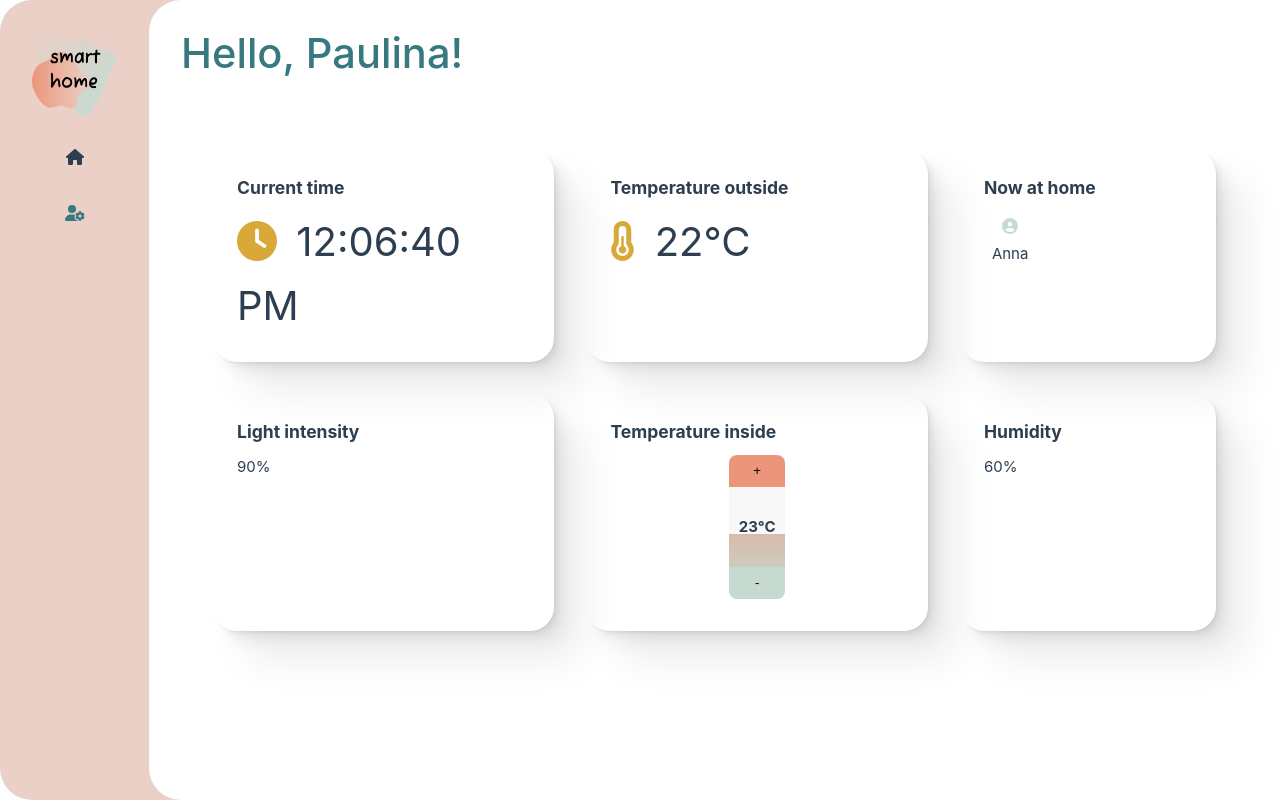
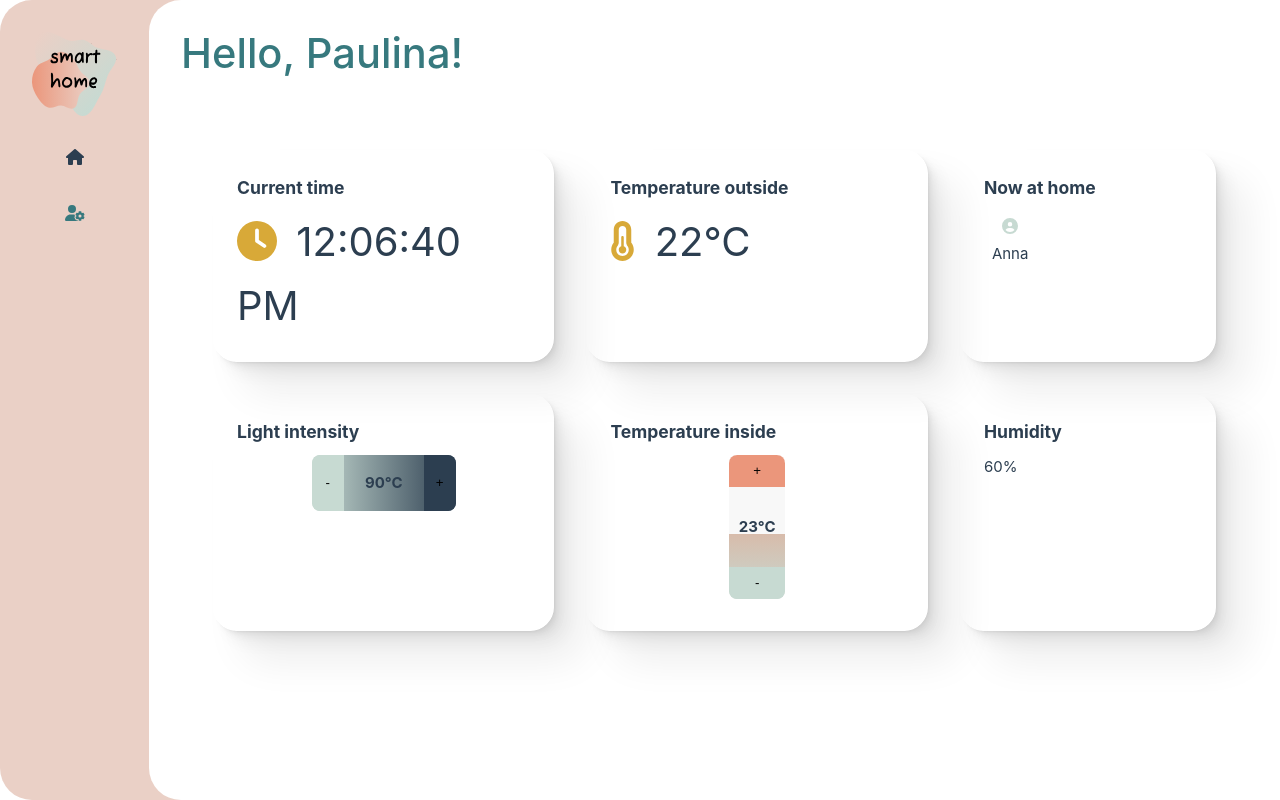
Before and after one commit to iniluap/smarthome-dashboard, a Vue app: page / in a window 1280 px wide. Built offline with nearby package versions, Linux system fonts and the light colour scheme.

Commit message:
Reuse thermometer for light control

```diff
--- a/src/assets/main.css
+++ b/src/assets/main.css
@@ -3,8 +3,6 @@
 @import "./icons.css";
 
 #app {
-  max-width: 1280px;
-  margin: 0 auto;
   font-weight: normal;
 }
 
--- a/src/components/LightControl.vue
+++ b/src/components/LightControl.vue
@@ -1,10 +1,85 @@
 <script setup lang="ts">
-const lightIntensity = 90;
+import { ref } from "vue";
+const lightIntensity = ref(90);
+const maxLight = 100;
+const minLight = 0;
+
+function increaseLight() {
+  if (lightIntensity.value !== maxLight) {
+    lightIntensity.value++;
+  } else {
+    lightIntensity.value;
+  }
+}
+
+function decreaseLight() {
+  if (lightIntensity.value !== minLight) {
+    lightIntensity.value--;
+  } else {
+    lightIntensity.value;
+  }
+}
 </script>
 
 <template>
   <section class="box">
     <h3>Light intensity</h3>
-    <p>{{ lightIntensity }}%</p>
+    <div class="light-control">
+      <button class="control-button decrease" @click="decreaseLight">-</button>
+      <p class="light-intensity">{{ lightIntensity }}&#176;C</p>
+      <button class="control-button increase" @click="increaseLight">+</button>
+    </div>
   </section>
 </template>
+
+<style scoped>
+.light-control {
+  margin: 0.5rem auto;
+  position: relative;
+  width: 9rem;
+  height: 3.5rem;
+  display: grid;
+  grid-template-columns: 2rem 1fr 2rem;
+  grid-template-areas: "decrease light increase";
+  background: linear-gradient(to right, var(--color-mint), var(--vt-c-indigo));
+  background-color: var(--color-background-soft);
+  border-radius: 0.5rem;
+  overflow: hidden;
+  text-align: center;
+}
+
+.light-control::after {
+  content: "";
+  position: absolute;
+  top: 0;
+  left: 0;
+  width: 100%;
+  height: var(--light-control-height);
+  background-color: var(--color-background-soft);
+  z-index: 1;
+}
+
+.control-button {
+  border: none;
+  position: relative;
+  z-index: 2;
+}
+
+.control-button.increase {
+  border-top-right-radius: 0.5rem;
+  border-bottom-right-radius: 0.5rem;
+  background-color: var(--vt-c-indigo);
+}
+
+.control-button.decrease {
+  border-top-left-radius: 0.5rem;
+  border-bottom-left-radius: 0.5rem;
+  background-color: var(--color-mint);
+}
+
+.light-intensity {
+  align-self: center;
+  font-weight: bold;
+  z-index: 2;
+}
+</style>
```
